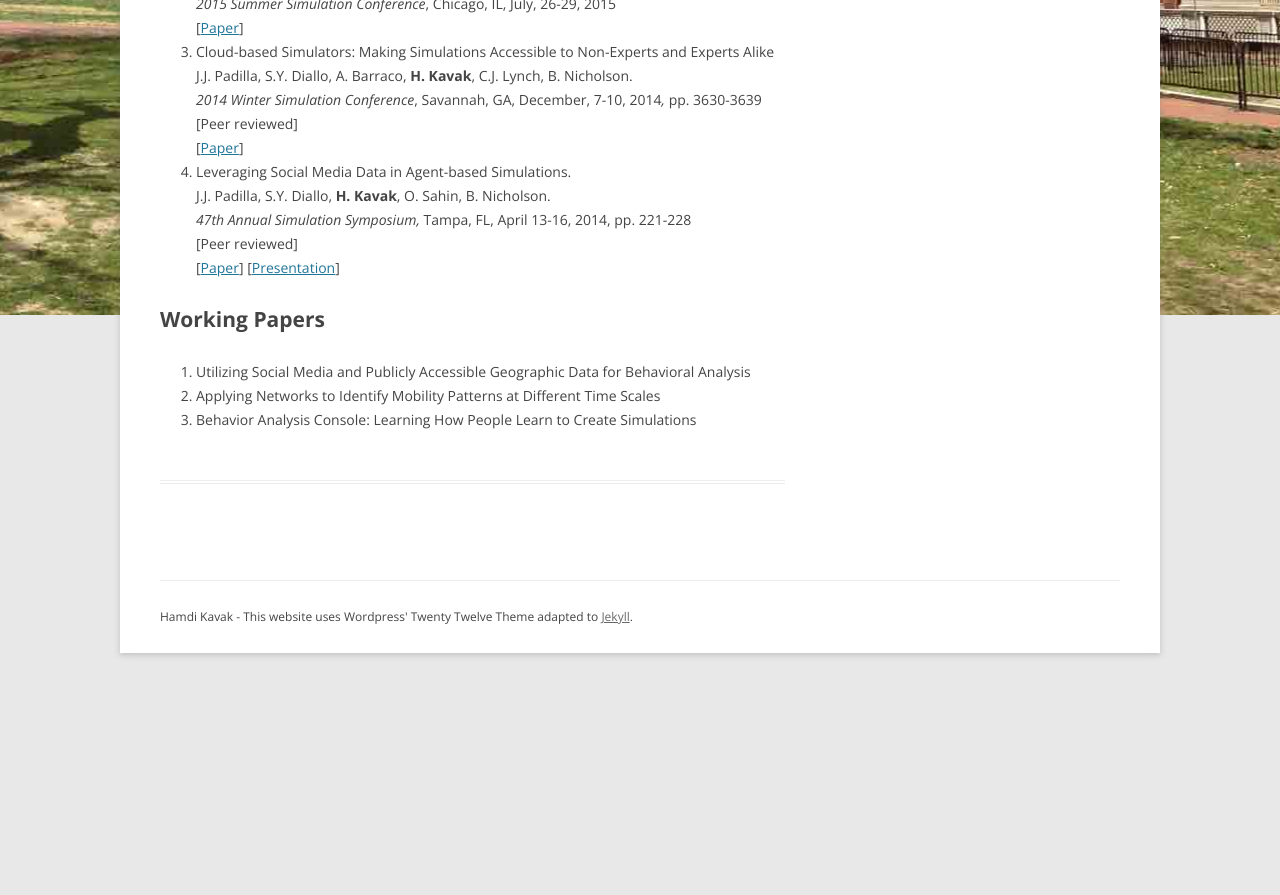
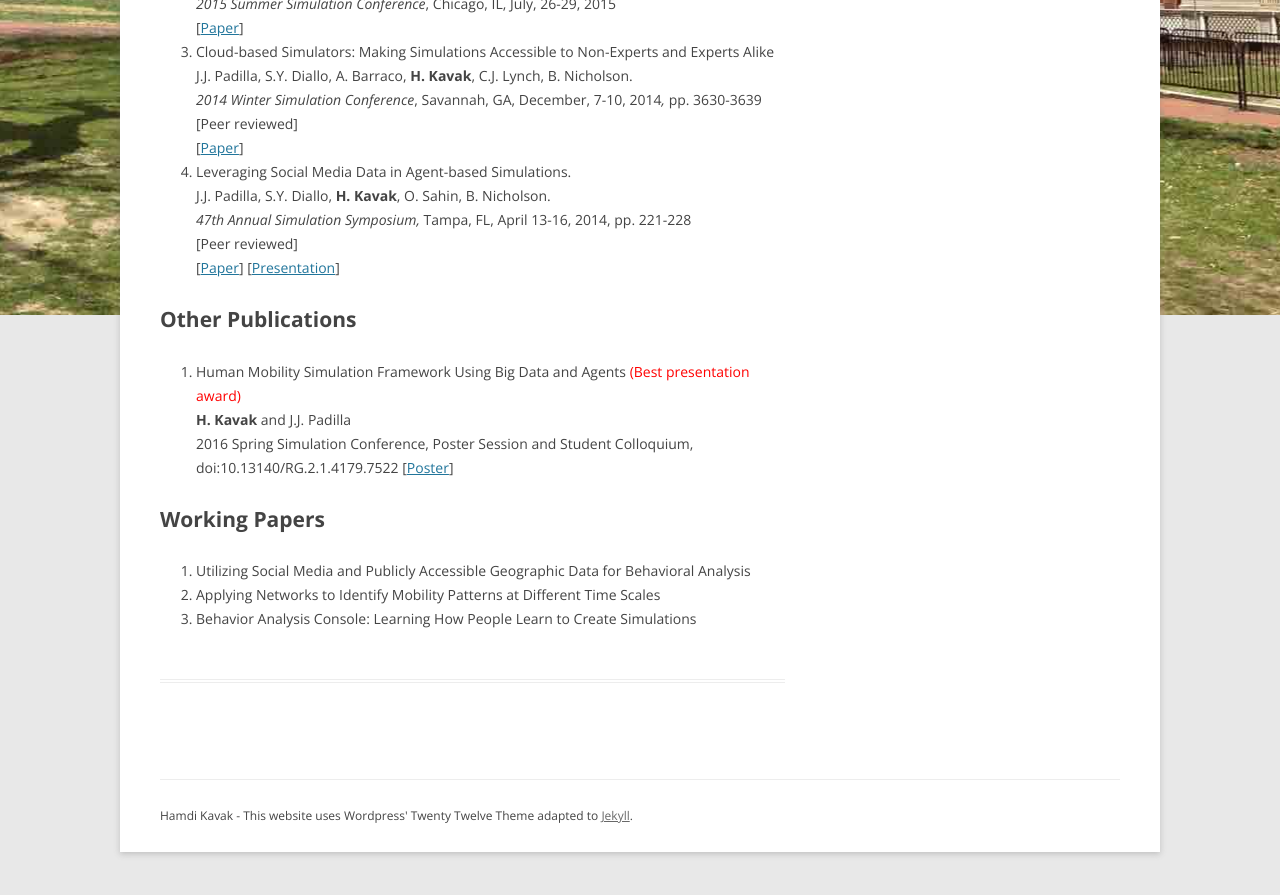
Before and after one commit to hamdikavak/hamdikavak.github.io, a Jekyll site: the page built from publications/index.html, in a window 1280 px wide and 900 px high, scrolled down 885 px. Shown: the top 895 px of the window. Built offline with Jekyll 4.4.1, drawn with Linux system fonts in a browser that asks for light colours; nearby versions of some CDN libraries; library files that are not in the unit come from our copies; before the commit the page ends 1586 px from its top, so only the background shows below that.

Commit message:
Added Other Publications section

```diff
--- a/publications/index.html
+++ b/publications/index.html
@@ -51,6 +51,16 @@ J.J. Padilla, S.Y. Diallo, <strong>H. Kavak</strong>, O. Sahin,  B. Nicholson.<b
 [<a href="http://www.hamdikavak.com/wp-content/uploads/2014/08/SCS_2014_Presentation.pdf">Presentation</a>]</li>
 </ol>
 
+<h1>Other Publications<strong><br />
+</strong></h1>
+<ol>
+<li>Human Mobility Simulation Framework Using Big Data and Agents <span style="color: red;">(Best presentation award)</span><br />
+<strong>H. Kavak</strong> and J.J. Padilla <br />
+2016 Spring Simulation Conference, Poster Session and Student Colloquium,  doi:10.13140/RG.2.1.4179.7522
+[<a title="RG Archive" href="https://www.researchgate.net/publication/299889096_Human_Mobility_Simulation_Framework_Using_Big_Data_and_Agents">Poster</a>]</li>
+</li>
+</ol>
+
 <h1>Working Papers<strong><br />
 </strong></h1>
 <ol>
```
